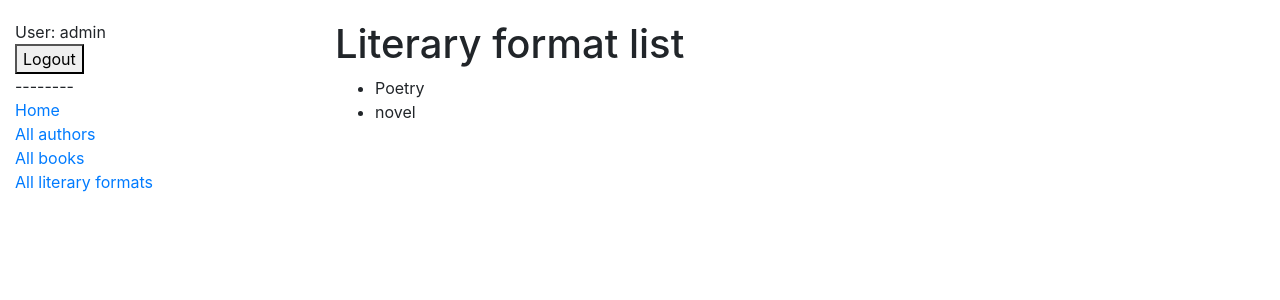
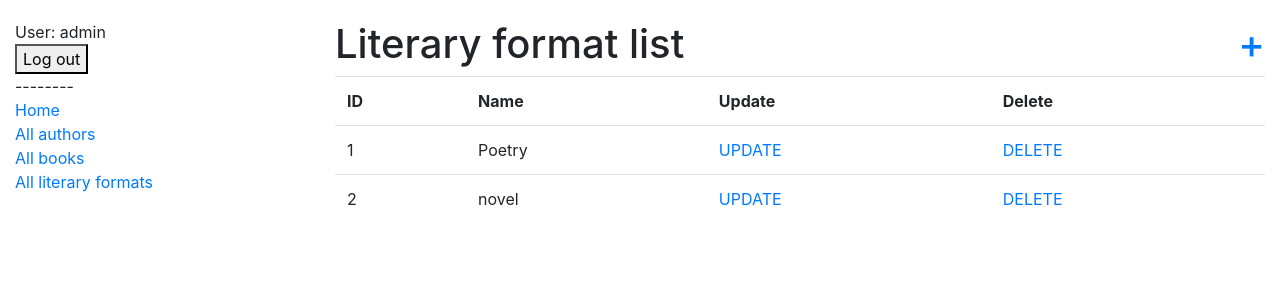
Before and after one commit to Rudge0/Django-Project, a Django app: page /catalog/literary-formats/ in a window 1280 px wide. Shown: the top 300 px of the page. Run offline with Django 5.2, Linux system fonts and the light colour scheme; a user stored in the database is signed in; data comes from the database, SQL or seed files in the repository; both versions use the stored data as it was after the commit.

Commit message:
Form lesson finished, troubles with Author password

```diff
--- a/catalog/urls.py
+++ b/catalog/urls.py
@@ -1,14 +1,29 @@
 from django.urls import path
 
-from catalog.views import index, LiteraryFormatListView, BookListView, AuthorListView, BookDetailView, test_session_view
+from catalog.views import (index,
+                           LiteraryFormatListView,
+                           BookListView,
+                           AuthorListView,
+                           BookDetailView,
+                           test_session_view,
+                           AuthorCreateView,
+                           LiteraryFormatCreateView,
+                           LiteraryFormatUpdateView,
+                           LiteraryFormatDeleteView,
+                           )
+
 
 urlpatterns = [
     path("", index, name="index"),
     path("literary-formats/", LiteraryFormatListView.as_view(), name="literary-formats-list"),
+    path("literary-formats/create", LiteraryFormatCreateView.as_view(), name="literary-formats-create"),
+    path("literary-formats/<int:pk>update/", LiteraryFormatUpdateView.as_view(), name="literary-formats-update"),
+    path("literary-formats/<int:pk>delete/", LiteraryFormatDeleteView.as_view(), name="literary-formats-delete"),
     path("books/", BookListView.as_view(), name="book-list"),
     path("books/<int:pk>/", BookDetailView.as_view(), name="book-detail"),
     path("test-session/", test_session_view, name="session-view"),
     path("authors/", AuthorListView.as_view(), name="author-list"),
+    path("authors/create", AuthorCreateView.as_view(), name='author-create-view'),
 
 ]
 
--- a/catalog/views.py
+++ b/catalog/views.py
@@ -1,7 +1,8 @@
 from django.contrib.auth.mixins import LoginRequiredMixin
 from django.contrib.auth.decorators import login_required
+from django.urls import reverse, reverse_lazy
 from django.views import generic
-from django.http import HttpRequest, HttpResponse
+from django.http import HttpRequest, HttpResponse, HttpResponseRedirect
 from django.shortcuts import render
 
 from .models import Book, Author, LiteraryFormat
@@ -30,18 +31,46 @@ class LiteraryFormatListView(LoginRequiredMixin, generic.ListView):
     context_object_name = "literary_format_list"
 
 
+class LiteraryFormatCreateView(LoginRequiredMixin, generic.CreateView):
+    model = LiteraryFormat
+    fields = "__all__"
+    success_url = reverse_lazy("catalog:literary-formats-list")
+    template_name = "catalog/literary_format_form.html"
+
+
+class LiteraryFormatUpdateView(LoginRequiredMixin, generic.UpdateView):
+    model = LiteraryFormat
+    fields = "__all__"
+    success_url = reverse_lazy("catalog:literary-formats-list")
+    template_name = "catalog/literary_format_form.html"
+
+
+class LiteraryFormatDeleteView(LoginRequiredMixin, generic.DeleteView):
+    model = LiteraryFormat
+    success_url = reverse_lazy("catalog:literary-formats-list")
+    template_name = "catalog/literary_format_confirm_delete.html"
+
+
 class BookListView(LoginRequiredMixin, generic.ListView):
     model = Book
     queryset = Book.objects.select_related("format")
     paginate_by = 10
+
+
+class BookDetailView(LoginRequiredMixin, generic.DetailView):
+    model = Book
+
 
 class AuthorListView(LoginRequiredMixin, generic.ListView):
     model = Author
     queryset = Author.objects.prefetch_related("books")
 
 
-class BookDetailView(LoginRequiredMixin, generic.DetailView):
-    model = Book
+class AuthorCreateView(generic.CreateView):
+    model = Author
+    fields = ("first_name", "last_name", "username", "password", "pseudonym")
+    success_url = reverse_lazy("login")
+    template_name = "catalog/author_form.html"
 
 
 @login_required
--- a/library/settings.py
+++ b/library/settings.py
@@ -37,6 +37,8 @@ INSTALLED_APPS = [
     "django.contrib.staticfiles",
     "debug_toolbar",
     "catalog",
+    "crispy_forms",
+    "crispy_bootstrap4",
 ]
 
 MIDDLEWARE = [
@@ -119,8 +121,12 @@ STATICFILES_DIRS = [
 
 AUTH_USER_MODEL = "catalog.Author"
 
+LOGIN_URL = "login"
 LOGIN_REDIRECT_URL = "/catalog/"
 
 INTERNAL_IPS = [
     "127.0.0.1",
 ]
+
+CRISPY_ALLOWED_TEMPLATE_PACKS = "bootstrap4"
+CRISPY_TEMPLATE_PACK = "bootstrap4"
--- a/requirements.txt
+++ b/requirements.txt
@@ -2,3 +2,5 @@ asgiref==3.11.1
 Django==6.0.2
 django-debug-toolbar==6.2.0
 sqlparse==0.5.5
+django-crispy-forms==2.5
+crispy-bootstrap4==2026.2
--- a/templates/catalog/literary_format_list.html
+++ b/templates/catalog/literary_format_list.html
@@ -1,14 +1,36 @@
 {% extends "base.html" %}
 
 {% block content %}
-  <h1>Literary format list</h1>
-    {% if literary_format_list %}
-      <ul>
+  <h1>Literary format list <a href="{% url 'catalog:literary-formats-create' %}" style="float: right">+</a></h1>
+  {% if literary_format_list %}
+    <table class="table">
+      <tr>
+        <th>ID</th>
+        <th>Name</th>
+        <th>Update</th>
+        <th>Delete</th>
+      </tr>
+
       {% for literary_format in literary_format_list %}
-        <li>{{ literary_format.name }}</li>
+        <tr>
+          <td>
+            {{ literary_format.id }}
+          </td>
+          <td>
+            {{ literary_format.name }}
+          </td>
+          <td>
+            <a href="{% url 'catalog:literary-formats-update' pk=literary_format.id %}">UPDATE</a>
+          </td>
+          <td>
+            <a href="{% url 'catalog:literary-formats-delete' pk=literary_format.id %}">DELETE</a>
+          </td>
+        </tr>
       {% endfor %}
-      </ul>
-    {% else %}
-      <p>There is no literary formats</p>
-    {% endif %}
+
+
+    </table>
+  {% else %}
+    <p>There is no literary formats</p>
+  {% endif %}
 {% endblock %}
--- a/templates/includes/sidebar.html
+++ b/templates/includes/sidebar.html
@@ -1,12 +1,19 @@
+{% if user.is_authenticated %}
+  User: {{ user.username }}
+  <br>
+  <form action="{% url 'logout' %}" method="post">
+    {% csrf_token %}
+    <button type="submit">Log out</button>
+  </form>
+  {% comment %}
+    <a href="{% url 'logout' %}">Log out</a>
+  {% endcomment %}
+{% else %}
+  <a href="{% url 'login' %}">Log in</a>
+  <br>
+  <a href="{% url 'catalog:author-create-view' %}">Create new account</a>
+{% endif %}
 <ul class="sidebar-nav">
-  <li>
-    User: {{ user.username }}
-    <br>
-    <form action="{% url 'logout' %}" method="post">
-      {% csrf_token %}
-      <button type="submit">Logout</button>
-    </form>
-  </li>
   <li>
     --------
   </li>
--- a/templates/registration/login.html
+++ b/templates/registration/login.html
@@ -12,5 +12,3 @@
     <input type="submit" value="Submit">
   </form>
 {% endblock %}
-{% block sidebar %}
-{% endblock %}
```
Also changed, not shown: templates/catalog/author_form.html (added, +11 -0 lines), templates/catalog/literary_format_confirm_delete.html (added, +14 -0 lines), templates/catalog/literary_format_form.html (added, +12 -0 lines), db.sqlite3, templates/registration/logged_out.html (line endings or trailing spaces).
